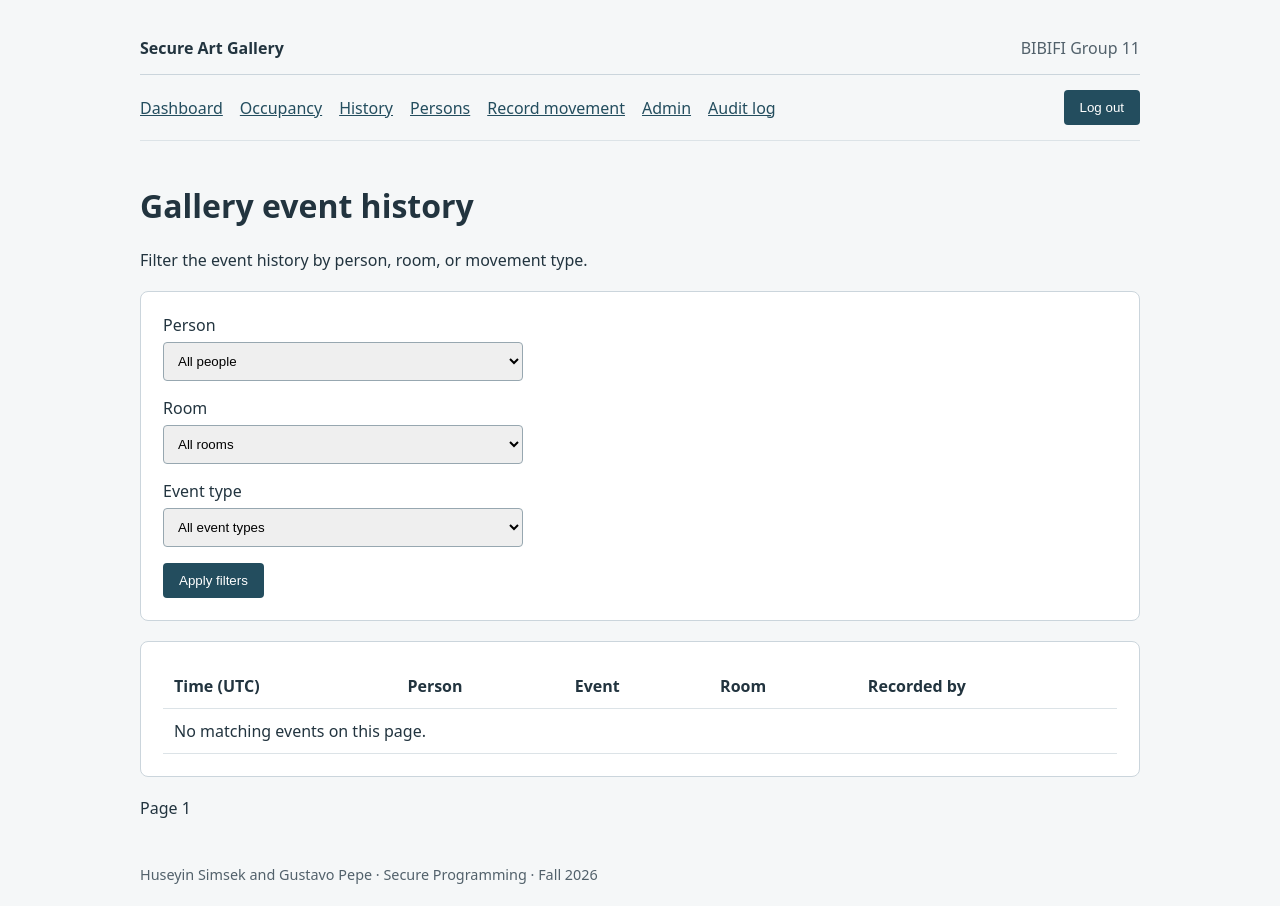
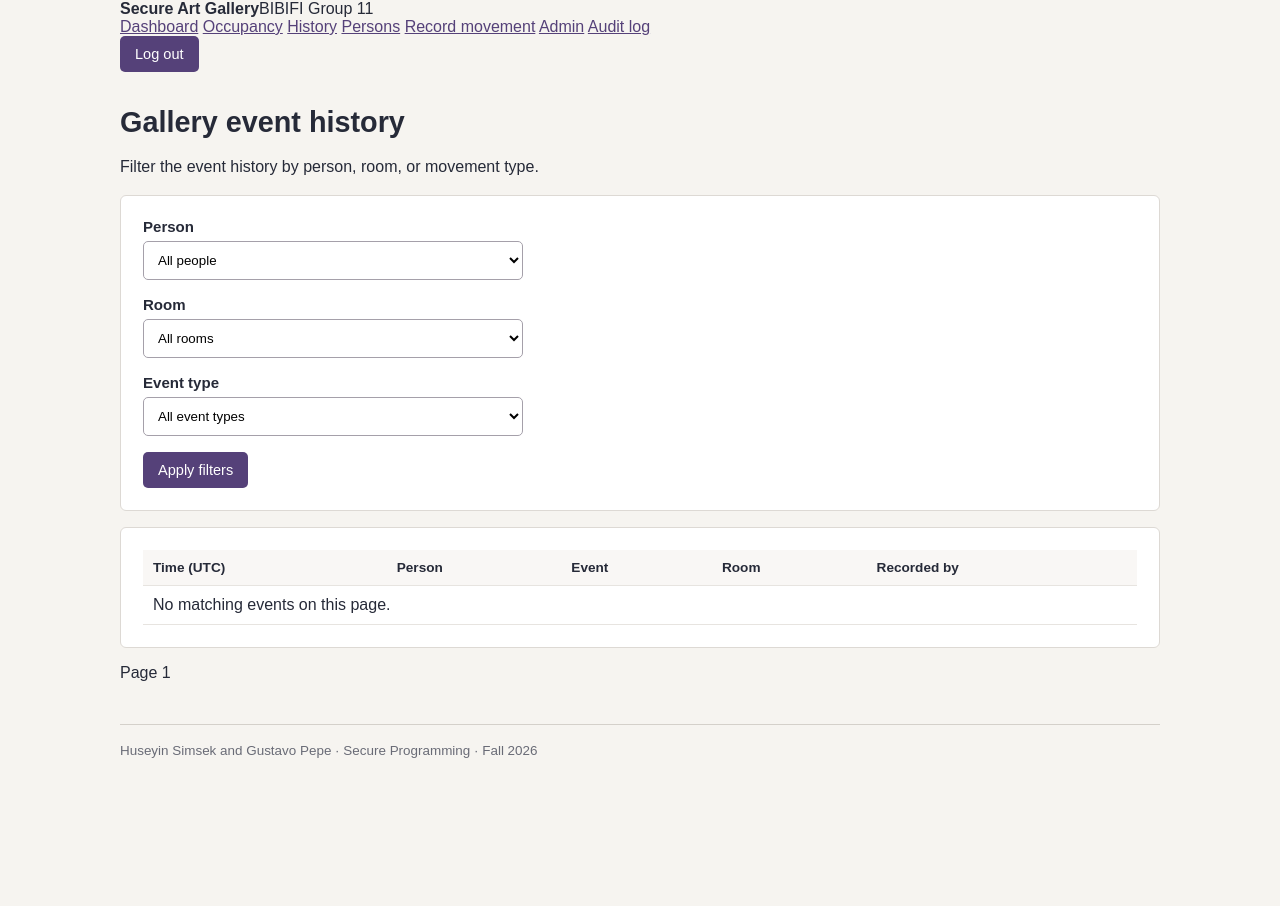
Before and after one commit to hsimsek1/art-gallery-group11, a Flask app: page /history in a window 1280 px wide. After the commit the page ends 758 px from the top, so only its background shows below. Run offline with Flask 3, Linux system fonts and the light colour scheme; the visitor is signed in with stand-in values (Sample User, id 1); data comes from the database, SQL or seed files in the repository; data that the repository does not hold is empty; parts of the project's set-up code (start-up, migrations or seed data) failed here and were passed over; some libraries are stand-ins or nearby versions.

Commit message:
Update style.css

```diff
--- a/src/frontend/static/style.css
+++ b/src/frontend/static/style.css
@@ -1,18 +1,47 @@
-:root {font-family:system-ui, sans-serif;color:#22343f;background:#f5f7f8}
-body {max-width:1000px;margin:auto;padding:22px}
-header,nav{display:flex;align-items:center;gap:17px;flex-wrap:wrap;padding:15px 0}
-header {border-bottom:1px solid #cbd5dc;justify-content:space-between}
-header span,footer{color:#52616b}
-nav{border-bottom:1px solid #dce3e7}
-nav form{margin-left:auto}
-main{min-height:300px;padding:22px 0}
-.card{background:#fff;border:1px solid #cbd5dc;padding:22px;border-radius:8px;margin:20px 0;overflow:auto}
-label{display:block;margin-bottom:16px}
-input,select{display:block;box-sizing:border-box;width:100%;max-width:360px;padding:10px;margin-top:6px;border:1px solid #97a7b0;border-radius:4px}
-button{background:#234d5e;color:white;border:0;border-radius:4px;padding:10px 16px;cursor:pointer}
-button:hover{background:#163742}
-a{color:#234d5e}
-table{width:100%;border-collapse:collapse} th,td{text-align:left;padding:11px;border-bottom:1px solid #dce3e7;vertical-align:middle}
-.error{color:#a32121}.pager{display:flex;gap:16px;align-items:center;margin-top:12px}
-.inline-form{display:flex;align-items:center;gap:8px}.inline-form select{width:auto;margin:0}
-footer{padding-top:24px;font-size:.9rem} @media(max-width:660px){body{padding:12px}th,td{padding:6px;font-size:.85rem}}
+:root { font-family: Arial, Helvetica, sans-serif; color: #262a38; background: #f6f4f0; }
+* { box-sizing: border-box; }
+body { max-width: 1080px; margin: 0 auto; padding: 0 20px; }
+.site-header { background: #25283d; color: #fff; padding: 20px 24px; margin: 0 -20px; display: flex; justify-content: space-between; align-items: center; gap: 12px; }
+.brand { display: block; font-size: 1.35rem; font-weight: bold; letter-spacing: .02em; color: #fff; text-decoration: none; }
+.brand-caption, .user-label { display: block; color: #dddbea; margin-top: 4px; font-size: .82rem; }
+.navigation { display: flex; flex-wrap: wrap; align-items: center; gap: 5px; padding: 12px 0; border-bottom: 1px solid #d4d0ca; }
+.navigation a { padding: 8px 12px; text-decoration: none; border-radius: 5px; font-size: .94rem; }
+.navigation a[aria-current="page"] { background: #e7e3f2; font-weight: bold; }
+.logout-form { margin-left: auto; }
+main { padding: 28px 0 42px; min-height: 370px; }
+h1 { font-size: 1.8rem; margin: 6px 0 15px; }
+h2 { font-size: 1.14rem; margin: 0 0 12px; }
+p { line-height: 1.5; }
+.eyebrow { color: #6b4b79; font-size: .73rem; letter-spacing: .1em; font-weight: bold; margin: 0 0 4px; }
+.muted { color: #5c6070; }
+a { color: #554179; }
+.page-heading { display: flex; align-items: center; justify-content: space-between; flex-wrap: wrap; gap: 10px; }
+.summary-row { display: grid; grid-template-columns: repeat(3, 1fr); gap: 12px; margin: 16px 0 20px; }
+.stat { background: #fff; border-top: 4px solid #6c5689; padding: 16px; box-shadow: 0 1px 4px #24283b12; }
+.stat span { display: block; color: #5e6272; font-size: .88rem; }
+.stat strong { display: block; font-size: 1.12rem; margin-top: 8px; }
+.card { background: #fff; padding: 22px; border: 1px solid #ddd9d4; border-radius: 6px; margin: 16px 0; overflow-x: auto; }
+.help-panel { border-left: 4px solid #b89c6a; }
+.two-column { display: grid; grid-template-columns: 1.3fr 1fr; gap: 16px; }
+.two-column .card { margin-top: 6px; }
+.help-panel ol { padding-left: 22px; line-height: 1.9; }
+.filter-grid { display: grid; grid-template-columns: repeat(auto-fit, minmax(180px, 1fr)); gap: 12px; }
+label { display: block; margin-bottom: 16px; font-weight: 600; font-size: .94rem; }
+input, select { display: block; width: 100%; max-width: 380px; margin-top: 6px; padding: 10px; border: 1px solid #a5a0aa; border-radius: 5px; background: white; }
+button, .button-link { display: inline-block; border: none; border-radius: 5px; background: #554179; color: #fff; padding: 10px 15px; font: inherit; font-size: .91rem; text-decoration: none; cursor: pointer; }
+button:hover, .button-link:hover { background: #3d2b5b; color: #fff; }
+.button-outline { background: transparent; color: #554179; border: 1px solid #aaa0b8; }
+.button-outline:hover { color: #fff; }
+table { border-collapse: collapse; width: 100%; }
+th, td { padding: 10px; border-bottom: 1px solid #e7e4e0; text-align: left; vertical-align: top; }
+th { background: #f9f7f5; font-size: .85rem; }
+.status-open, .status-full { display: inline-block; border-radius: 4px; padding: 4px 8px; font-size: .83rem; font-weight: 600; }
+.status-open { background: #e5f2e6; color: #26572a; }
+.status-full { background: #fae6e3; color: #8c3333; }
+.error { color: #a02929; }
+.pager { display: flex; align-items: center; gap: 16px; margin-top: 16px; }
+.inline-form { display: flex; align-items: center; gap: 8px; }
+.inline-form select { width: auto; margin: 0; }
+footer { color: #696b76; padding: 18px 0 26px; border-top: 1px solid #d4d0ca; font-size: .84rem; }
+@media (max-width: 750px) { .summary-row, .two-column { grid-template-columns: 1fr; } .stat strong { font-size: 1rem; } }
+@media (max-width: 520px) { body { padding: 0 12px; } .site-header { margin: 0 -12px; } th,td { padding: 6px; font-size: .8rem; } .logout-form { margin-left: 0; } }
```
